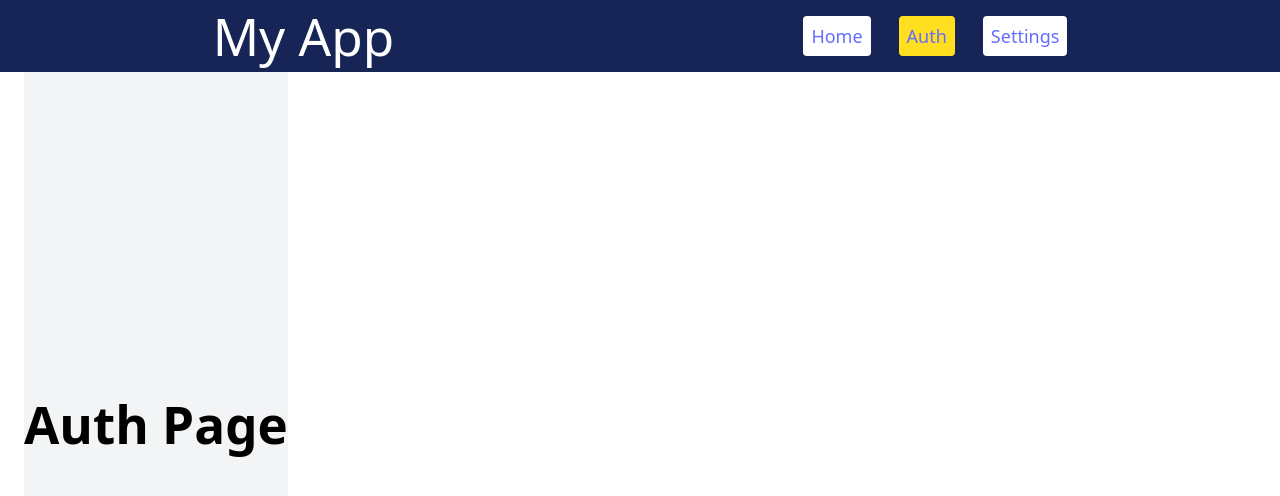
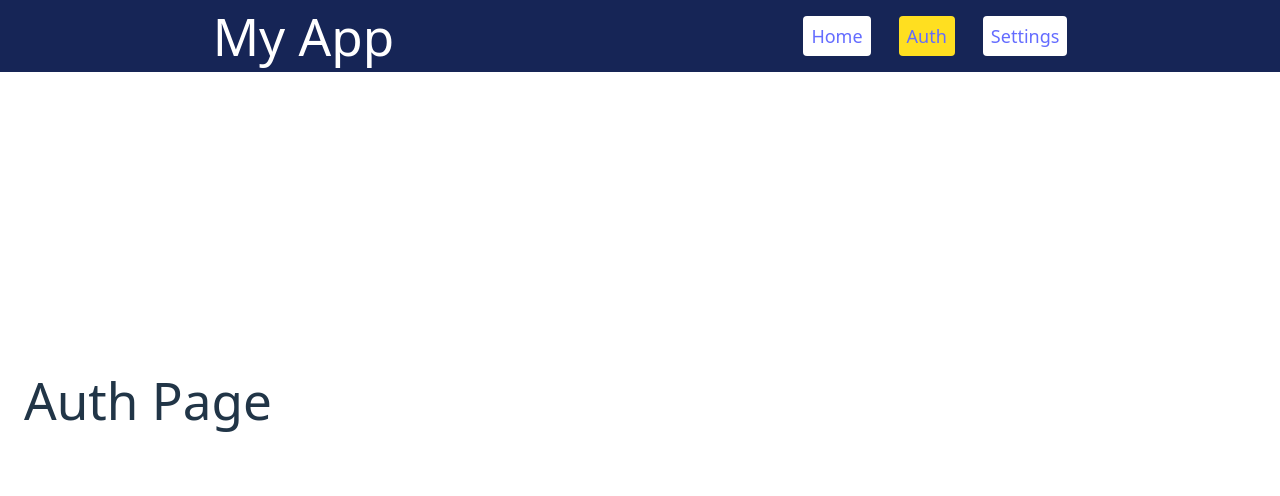
Before and after one commit to frau-azadeh/react-form, a React (Vite) app: page /auth in a window 1280 px wide. Shown: the top 496 px of the page. Built offline with nearby package versions, Linux system fonts and the light colour scheme.

Commit message:
add auth

```diff
--- a/src/pages/Auth.tsx
+++ b/src/pages/Auth.tsx
@@ -2,8 +2,8 @@ import React from "react";
 
 const Auth: React.FC = () => {
   return (
-    <div className="h-screen flex items-center justify-center bg-gray-100">
-      <h1 className="text-3xl font-bold text-black">Auth Page</h1>
+    <div >
+      <h1>Auth Page</h1>
     </div>
   );
 };
```
